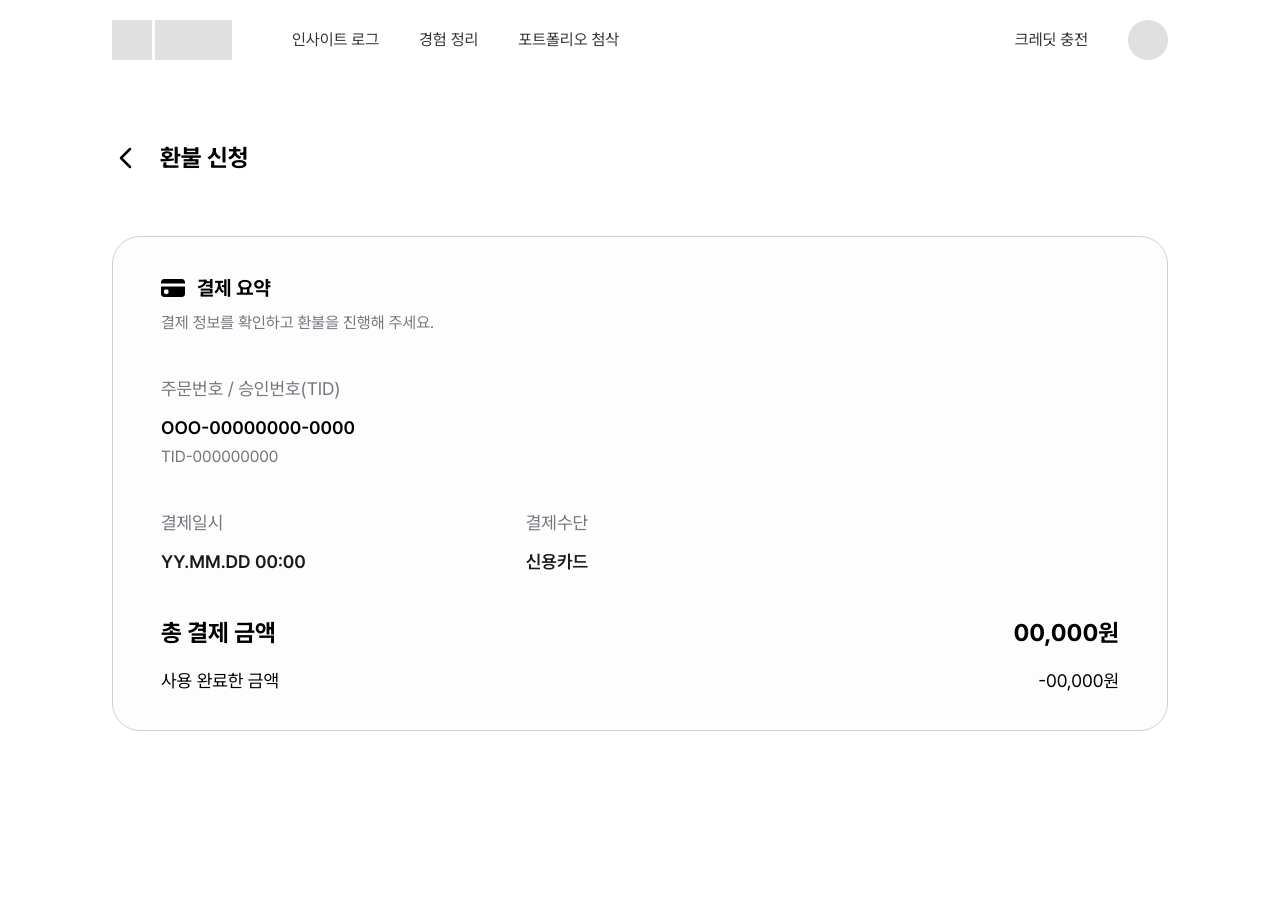
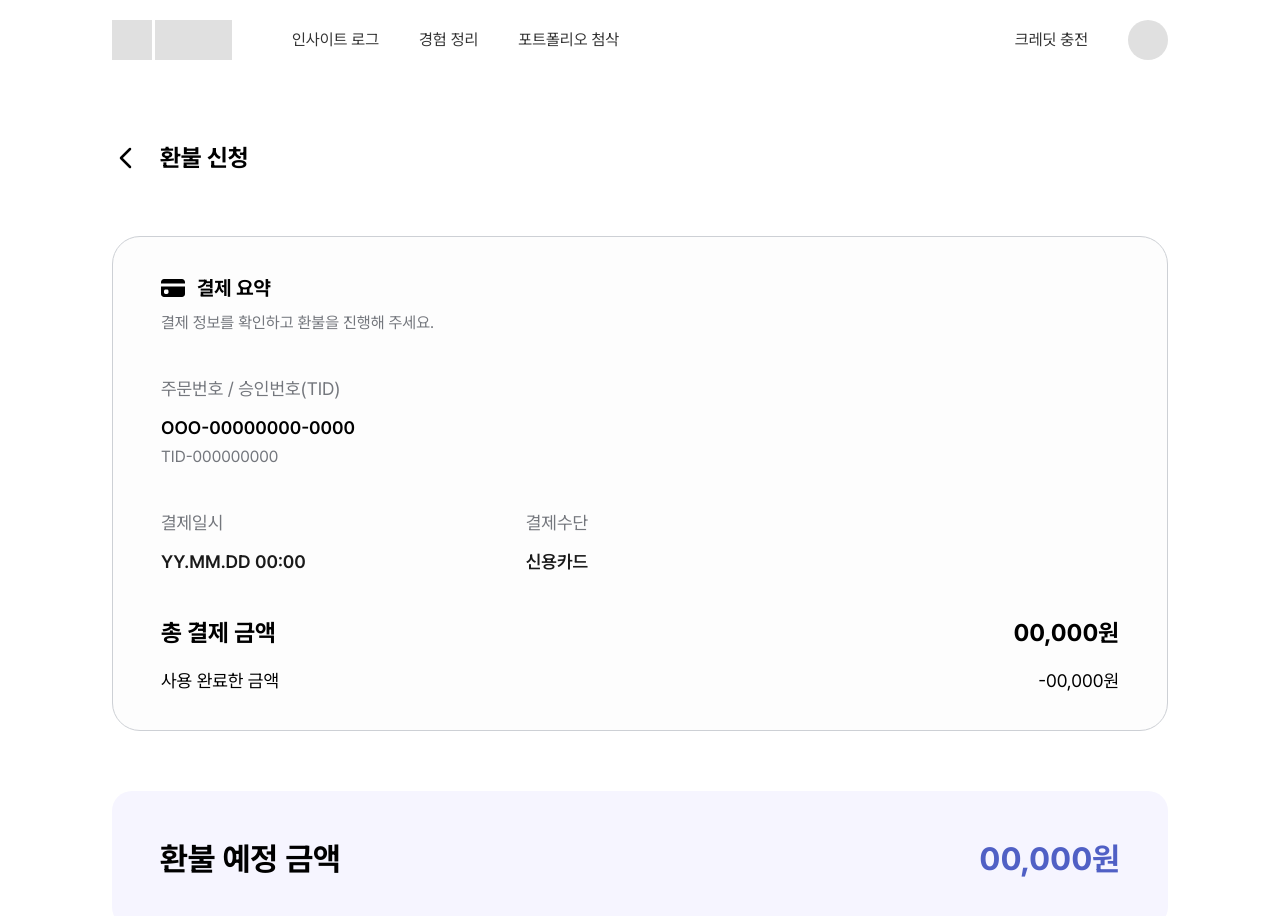
Before and after one commit to Teamie71/folioo-front, a Next.js app: page /invoice/refund in a window 1280 px wide. Shown: the top 916 px of the page. Before the commit the page ends 800 px from the top, so only its background shows below. Built offline with nearby package versions, Linux system fonts and the light colour scheme.

Commit message:
✨ Feat: 환불 신청 페이지 - 환불 예정 금액 구현

```diff
--- a/src/app/invoice/refund/page.tsx
+++ b/src/app/invoice/refund/page.tsx
@@ -98,6 +98,12 @@ export default function InvoiceRefundPage() {
           </div>
         </div>
       </div>
+
+      {/* 환불 예정 금액 */}
+      <div className='flex justify-between rounded-[1.25rem] bg-[#F6F5FF] px-[3rem] py-[2.75rem] text-[2rem] font-bold'>
+        <span>환불 예정 금액</span>
+        <span className='text-[#5060C5]'>00,000원</span>
+      </div>
     </div>
   );
 }
```
